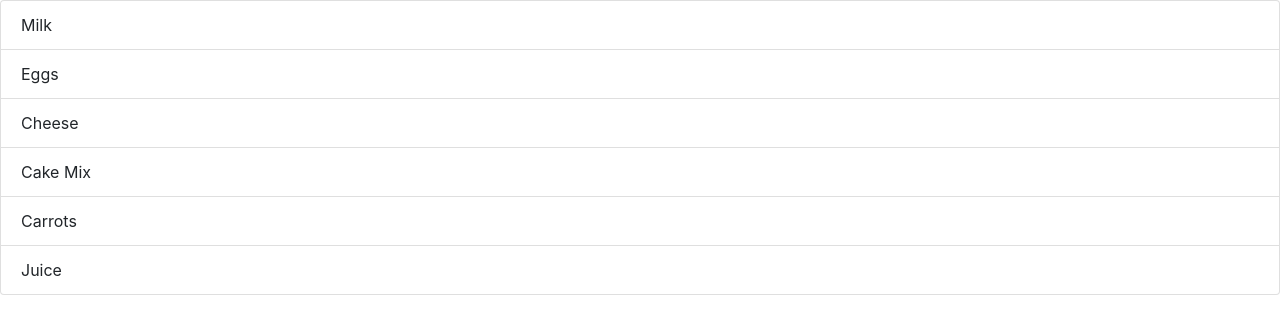
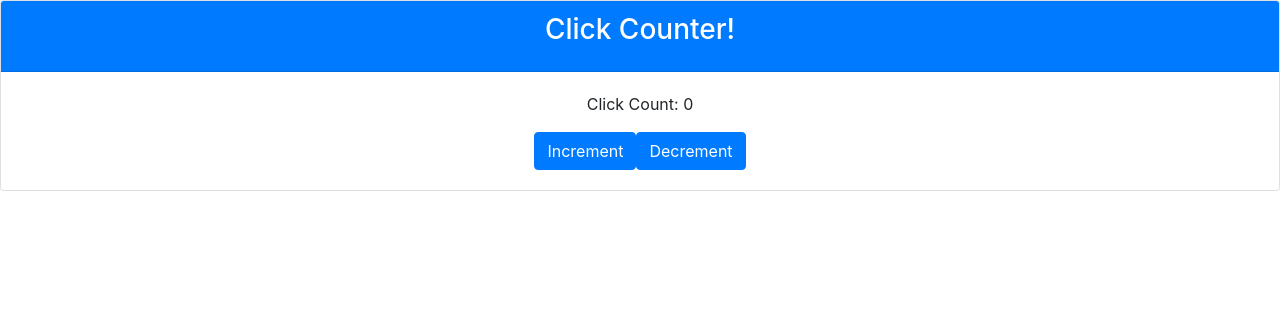
Before and after one commit to dlinnell2/relearn, a React (Create React App) app: page / in a window 1280 px wide. Shown: the top 334 px of the page. Built offline with nearby package versions, Linux system fonts and the light colour scheme.

Commit message:
Beginning to use state

```diff
--- a/src/App.js
+++ b/src/App.js
@@ -1,39 +1,6 @@
 import React from "react";
-import List from "./components/List";
+import Counter from "./components/Counter";
 
-const groceries = [
-  {
-    id: 1,
-    name: "Milk",
-    purchased: true
-  },
-  {
-    id: 2,
-    name: "Eggs",
-    purchased: true
-  },
-  {
-    id: 3,
-    name: "Cheese",
-    purchased: false
-  },
-  {
-    id: 4,
-    name: "Cake Mix",
-    purchased: false
-  },
-  {
-    id: 5,
-    name: "Carrots",
-    purchased: false
-  },
-  {
-    id: 6,
-    name: "Juice",
-    purchased: true
-  }
-];
-
-const App = () => <List groceries={groceries} />;
+const App = () => <Counter />;
 
 export default App;
--- /dev/null
+++ b/src/components/Counter.js
@@ -0,0 +1,36 @@
+import React from "react";
+
+class Counter extends React.Component {
+  state = {
+    count: 0
+  };
+
+  handleIncrement = () => {
+    this.setState({ count: this.state.count + 1 });
+  };
+
+  handleDecrement = () => {
+    this.setState({count:this.state.count - 1})
+  };
+
+  render() {
+    return (
+      <div className="card text-center">
+        <div className="card-header bg-primary text-white">
+          <h3 className="card-title">Click Counter!</h3>
+        </div>
+        <div className="card-body">
+          <p className="card-text">Click Count: {this.state.count}</p>
+          <button className="btn btn-primary" onClick={this.handleIncrement}>
+            Increment
+          </button>
+          <button className="btn btn-primary" onClick={this.handleDecrement}>
+            Decrement
+          </button>
+        </div>
+      </div>
+    );
+  }
+}
+
+export default Counter;
--- a/src/components/List.js
+++ /dev/null
@@ -1,13 +0,0 @@
-import React from "react";
-
-const List = props => (
-  <ul className="list-group">
-    {props.groceries.map(item =>(
-      <li className="list-group-item" key={item.id}>
-        {item.name}
-      </li>
-    ))}
-  </ul>
-);
-
-export default List;
```
